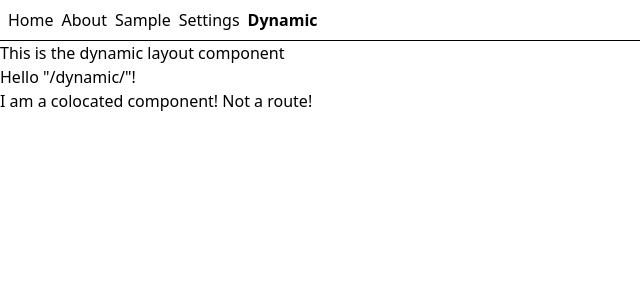
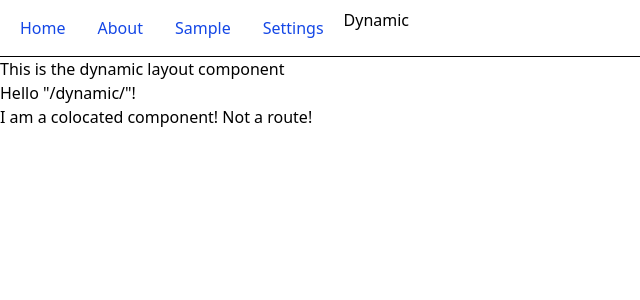
Before and after one commit to jtannas/react-tooling-experimentation, a React (Vite) app: page /dynamic in a window 1280 px wide. Shown: the top 300 px of the page, without its empty margins (0-640 px from the left). Built offline with nearby package versions, Linux system fonts and the light colour scheme.

Commit message:
follow docs for creating a custom link component

```diff
--- /dev/null
+++ b/src/components/CustomLink.tsx
@@ -0,0 +1,22 @@
+import { createLink, type LinkComponent } from "@tanstack/react-router";
+import { type AnchorHTMLAttributes, forwardRef } from "react";
+
+interface BasicLinkProps extends AnchorHTMLAttributes<HTMLAnchorElement> {
+	// Add any additional props you want to pass to the anchor element
+}
+
+const BasicLinkComponent = forwardRef<HTMLAnchorElement, BasicLinkProps>(
+	(props, ref) => (
+		<a
+			ref={ref}
+			className="block px-3 py-2 text-blue-700 [&.active]:font-bold"
+			{...props}
+		/>
+	),
+);
+
+const CreatedLinkComponent = createLink(BasicLinkComponent);
+
+export const CustomLink: LinkComponent<typeof BasicLinkComponent> = (props) => (
+	<CreatedLinkComponent preload="intent" {...props} />
+);
--- a/src/routes/__root.tsx
+++ b/src/routes/__root.tsx
@@ -1,6 +1,5 @@
 import {
 	createRootRoute,
-	Link,
 	linkOptions,
 	Outlet,
 	retainSearchParams,
@@ -8,6 +7,7 @@ import {
 } from "@tanstack/react-router";
 import { TanStackRouterDevtools } from "@tanstack/react-router-devtools";
 import z from "zod";
+import { CustomLink } from "../components/CustomLink";
 
 const rootSearchSchema = z.object({
 	root: z.enum(["a", "b", "c"]).catch("a"),
@@ -26,9 +26,9 @@ export const Route = createRootRoute({
 		<>
 			<div className="p-2 flex gap-2">
 				{navBarOptions.map((option) => (
-					<Link {...option} key={option.to} className="[&.active]:font-bold">
+					<CustomLink {...option} key={option.to}>
 						{option.label}
-					</Link>
+					</CustomLink>
 				))}
 			</div>
 			<hr />
```
